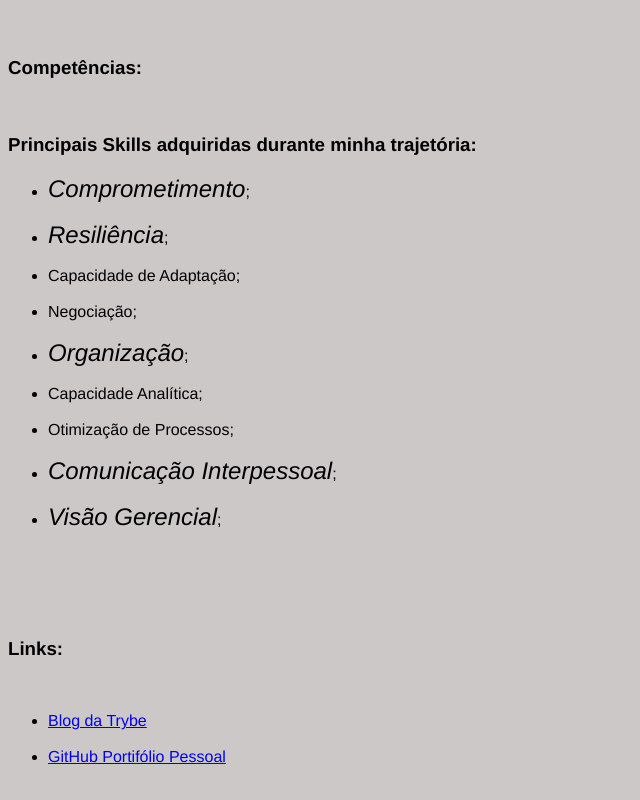
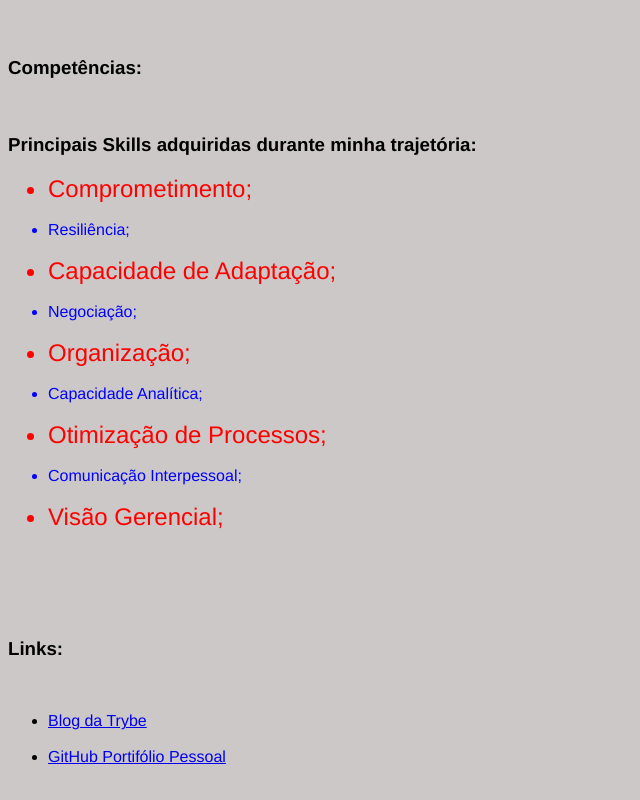
Before and after one commit to rafahrochacorreia/rafahrochacorreia.github.io, a plain HTML site: page index.html in a window 1280 px wide. Shown: the part 1130-1930 px from the top of the page, without its empty margins (0-640 px from the left). Drawn offline with Linux system fonts and the light colour scheme.

Commit message:
Modificando estética dos elementos da lista

```diff
--- a/index.html
+++ b/index.html
@@ -22,6 +22,16 @@
 
         strong {
             color: rgb(192, 83, 83);
+        }
+
+        .list-style1 {
+            color: red;
+            font-size: 1.5em;
+
+        }
+
+        .list-style2 {
+            color: blue;
         }
 
     </style>
@@ -60,15 +70,15 @@
 
     <h3>Principais Skills adquiridas durante minha trajetória:</h3>
     <ul>
-        <li><em>Comprometimento</em>;</li><br>
-        <li><em>Resiliência</em>;</li><br>
-        <li>Capacidade de Adaptação;</li><br>
-        <li>Negociação;</li><br>
-        <li><em>Organização</em>;</li><br>
-        <li>Capacidade Analítica;</li><br>
-        <li>Otimização de Processos;</li><br>
-        <li><em>Comunicação Interpessoal</em>;</li><br>
-        <li><em>Visão Gerencial</em>;</li><br>
+        <li class="list-style1">Comprometimento;</li><br>
+        <li class="list-style2">Resiliência;</li><br>
+        <li class="list-style1">Capacidade de Adaptação;</li><br>
+        <li class="list-style2">Negociação;</li><br>
+        <li class="list-style1">Organização;</li><br>
+        <li class="list-style2">Capacidade Analítica;</li><br>
+        <li class="list-style1">Otimização de Processos;</li><br>
+        <li class="list-style2">Comunicação Interpessoal;</li><br>
+        <li class="list-style1">Visão Gerencial;</li><br>
     </ul><br><br><br>
 
 <!-- Um link externo para algum blog de que você goste, que abra em uma nova aba; -->
```
